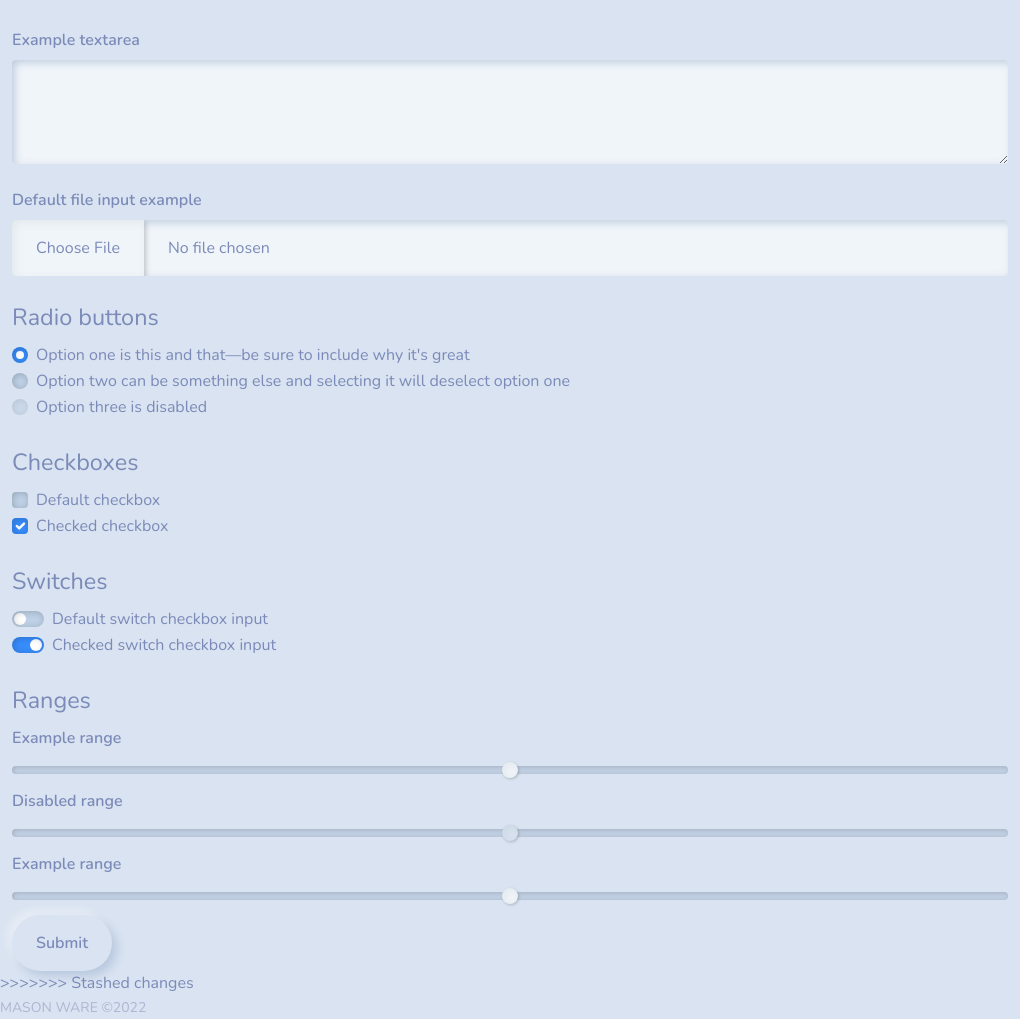
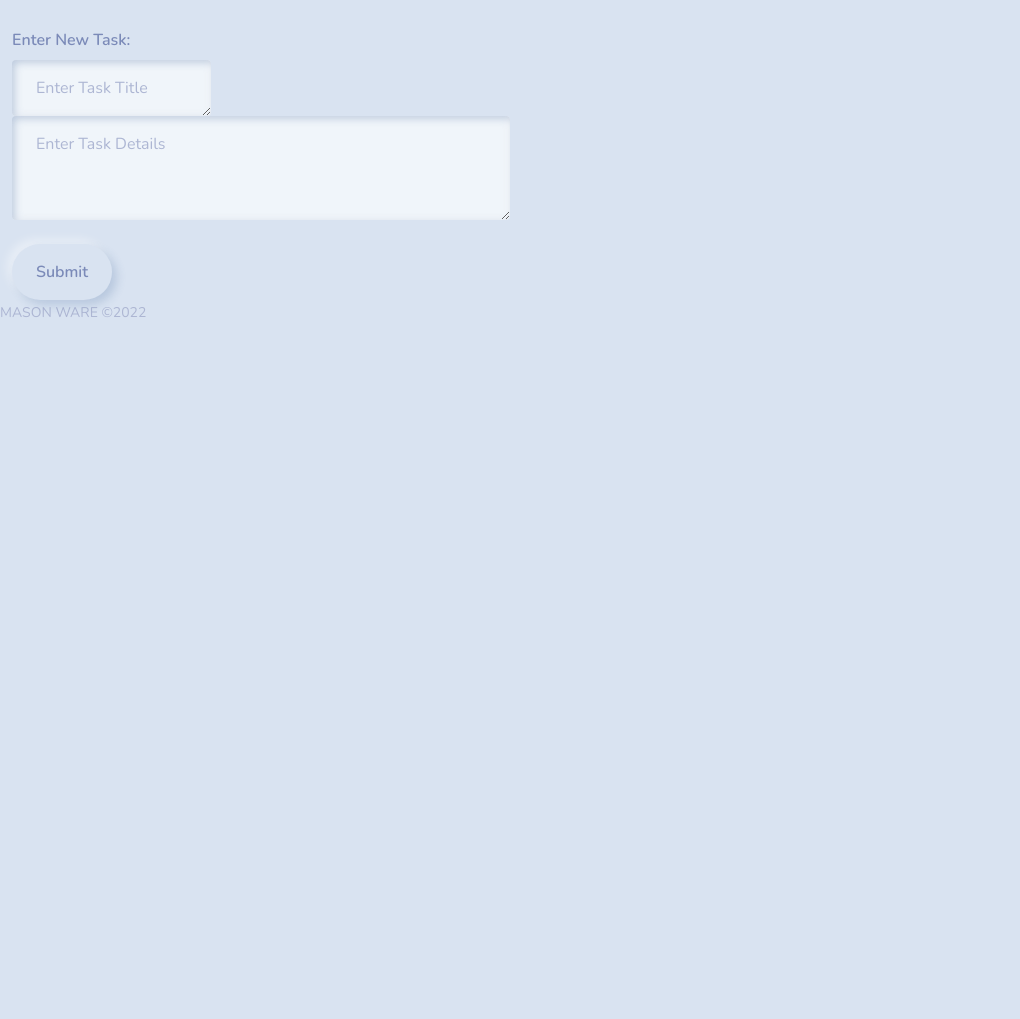
Before and after one commit to masonrware/jarvis-assistant, an Electron app: page src/ui/kindex.html in a window 1020 px wide. Shown: the part 105-1124 px from the top of the page. After the commit the page ends 800 px from the top, so only its background shows below. Drawn offline with nearby package versions, Linux system fonts and the light colour scheme.

Commit message:
changed layout of form

```diff
--- a/src/ui/kindex.html
+++ b/src/ui/kindex.html
@@ -37,116 +37,26 @@
 
     <h1>Home</h1>
     <main class='container-fluid'>
-        <form>
+        <form id='taskForm'>
             <fieldset>
-              <!-- <legend>Legend</legend>
-              <div class="form-group row">
-                <label for="staticEmail" class="col-sm-2 col-form-label">Email</label>
-                <div class="col-sm-10">
-                  <input type="text" readonly="" class="form-control-plaintext" id="staticEmail" value="email@example.com">
-                </div>
+              <div class="form-group">
+                <label for="taskName" class="form-label mt-4">Enter New Task:</label>
+                <textarea placeholder='Enter Task Title' style='width:20%' class='form-control' id='taskName' rows='1'></textarea>
+                <textarea placeholder='Enter Task Details' style='width:50%' class="form-control" id="taskDescription" rows="3"></textarea>
               </div>
-              <div class="form-group">
-                <label for="exampleInputEmail1" class="form-label mt-4">Email address</label>
-                <input type="email" class="form-control" id="exampleInputEmail1" aria-describedby="emailHelp" placeholder="Enter email">
-                <small id="emailHelp" class="form-text text-muted">We'll never share your email with anyone else.</small>
-              </div>
-              <div class="form-group">
-                <label for="exampleInputPassword1" class="form-label mt-4">Password</label>
-                <input type="password" class="form-control" id="exampleInputPassword1" placeholder="Password">
-              </div> -->
-              <!-- <div class="form-group">
-                <label for="exampleSelect1" class="form-label mt-4">Example select</label>
-                <select class="form-select" id="exampleSelect1">
-                  <option>1</option>
-                  <option>2</option>
-                  <option>3</option>
-                  <option>4</option>
-                  <option>5</option>
-                </select>
-              </div>
-              <div class="form-group">
-                <label for="exampleSelect2" class="form-label mt-4">Example multiple select</label>
-                <select multiple="" class="form-select" id="exampleSelect2">
-                  <option>1</option>
-                  <option>2</option>
-                  <option>3</option>
-                  <option>4</option>
-                  <option>5</option>
-                </select>
-              </div> -->
-              <div class="form-group">
-                <label for="exampleTextarea" class="form-label mt-4">Example textarea</label>
-                <textarea class="form-control" id="exampleTextarea" rows="3"></textarea>
-              </div>
-              <div class="form-group">
-                <label for="formFile" class="form-label mt-4">Default file input example</label>
-                <input class="form-control" type="file" id="formFile">
-              </div>
-              <fieldset class="form-group">
-                <legend class="mt-4">Radio buttons</legend>
-                <div class="form-check">
-                  <label class="form-check-label">
-                    <input type="radio" class="form-check-input" name="optionsRadios" id="optionsRadios1" value="option1" checked="">
-                    Option one is this and that—be sure to include why it's great
-                  </label>
-                </div>
-                <div class="form-check">
-                  <label class="form-check-label">
-                    <input type="radio" class="form-check-input" name="optionsRadios" id="optionsRadios2" value="option2">
-                    Option two can be something else and selecting it will deselect option one
-                  </label>
-                </div>
-                <div class="form-check disabled">
-                  <label class="form-check-label">
-                    <input type="radio" class="form-check-input" name="optionsRadios" id="optionsRadios3" value="option3" disabled="">
-                    Option three is disabled
-                  </label>
-                </div>
-              </fieldset>
-              <fieldset class="form-group">
-                <legend class="mt-4">Checkboxes</legend>
-                <div class="form-check">
-                  <input class="form-check-input" type="checkbox" value="" id="flexCheckDefault">
-                  <label class="form-check-label" for="flexCheckDefault">
-                    Default checkbox
-                  </label>
-                </div>
-                <div class="form-check">
-                  <input class="form-check-input" type="checkbox" value="" id="flexCheckChecked" checked="">
-                  <label class="form-check-label" for="flexCheckChecked">
-                    Checked checkbox
-                  </label>
-                </div>
-              </fieldset>
-              <fieldset>
-                <legend class="mt-4">Switches</legend>
-                <div class="form-check form-switch">
-                  <input class="form-check-input" type="checkbox" id="flexSwitchCheckDefault">
-                  <label class="form-check-label" for="flexSwitchCheckDefault">Default switch checkbox input</label>
-                </div>
-                <div class="form-check form-switch">
-                  <input class="form-check-input" type="checkbox" id="flexSwitchCheckChecked" checked="">
-                  <label class="form-check-label" for="flexSwitchCheckChecked">Checked switch checkbox input</label>
-                </div>
-              </fieldset>
-              <fieldset class="form-group">
-                <legend class="mt-4">Ranges</legend>
-                  <label for="customRange1" class="form-label">Example range</label>
-                  <input type="range" class="form-range" id="customRange1">
-                  <label for="disabledRange" class="form-label">Disabled range</label>
-                  <input type="range" class="form-range" id="disabledRange" disabled="">
-                  <label for="customRange3" class="form-label">Example range</label>
-                  <input type="range" class="form-range" min="0" max="5" step="0.5" id="customRange3">
-              </fieldset>
+              <br>
               <button type="submit" class="btn btn-primary">Submit</button>
             </fieldset>
           </form>
+          <div>
+            <div id='articles'>
+
+            </div>
+          </div>
     </main>
->>>>>>> Stashed changes
-
+    <script src = './app.js'></script>
     </body>
     <footer>
-        <small class="text-muted">MASON WARE ©2022</small>
-      </footer>
+      <small class="text-muted">MASON WARE ©2022</small>
+    </footer>
 </html>
```
